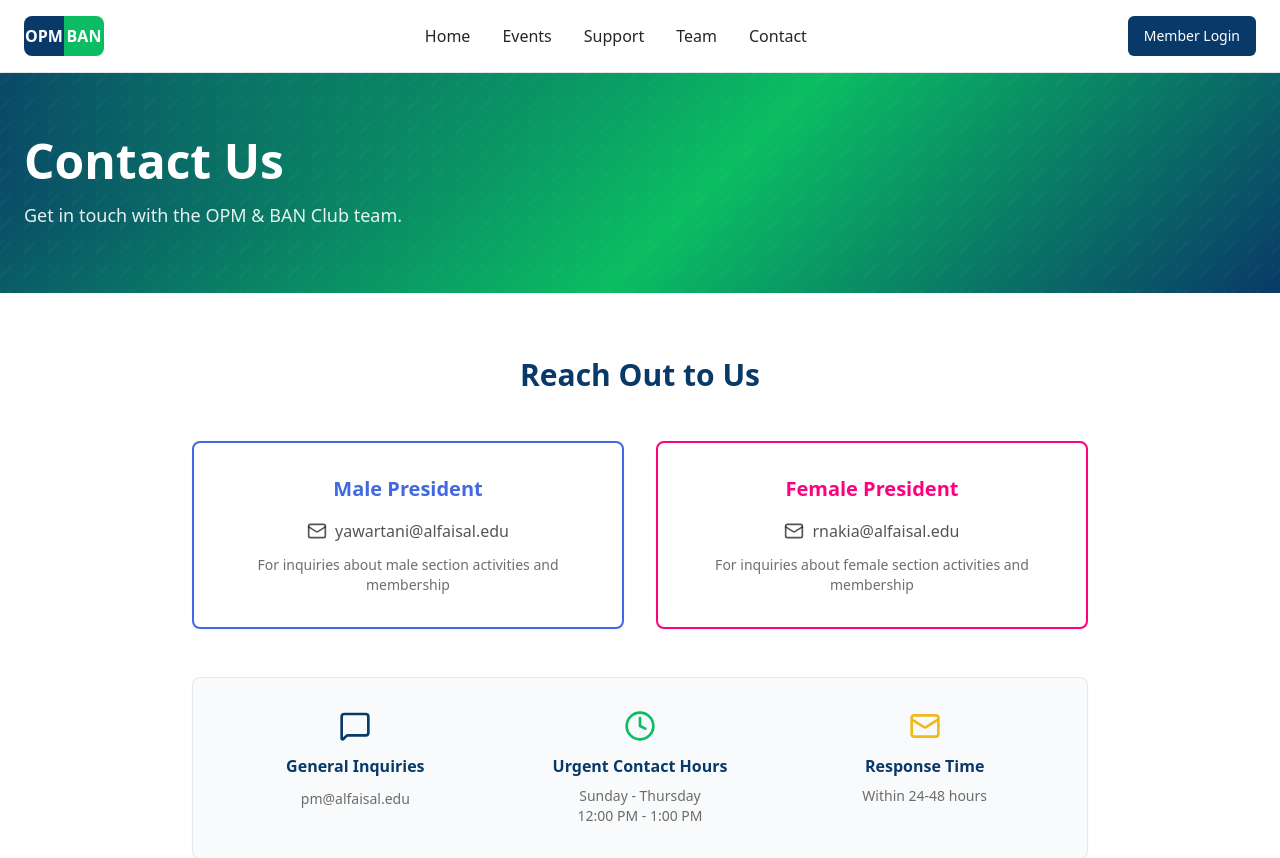
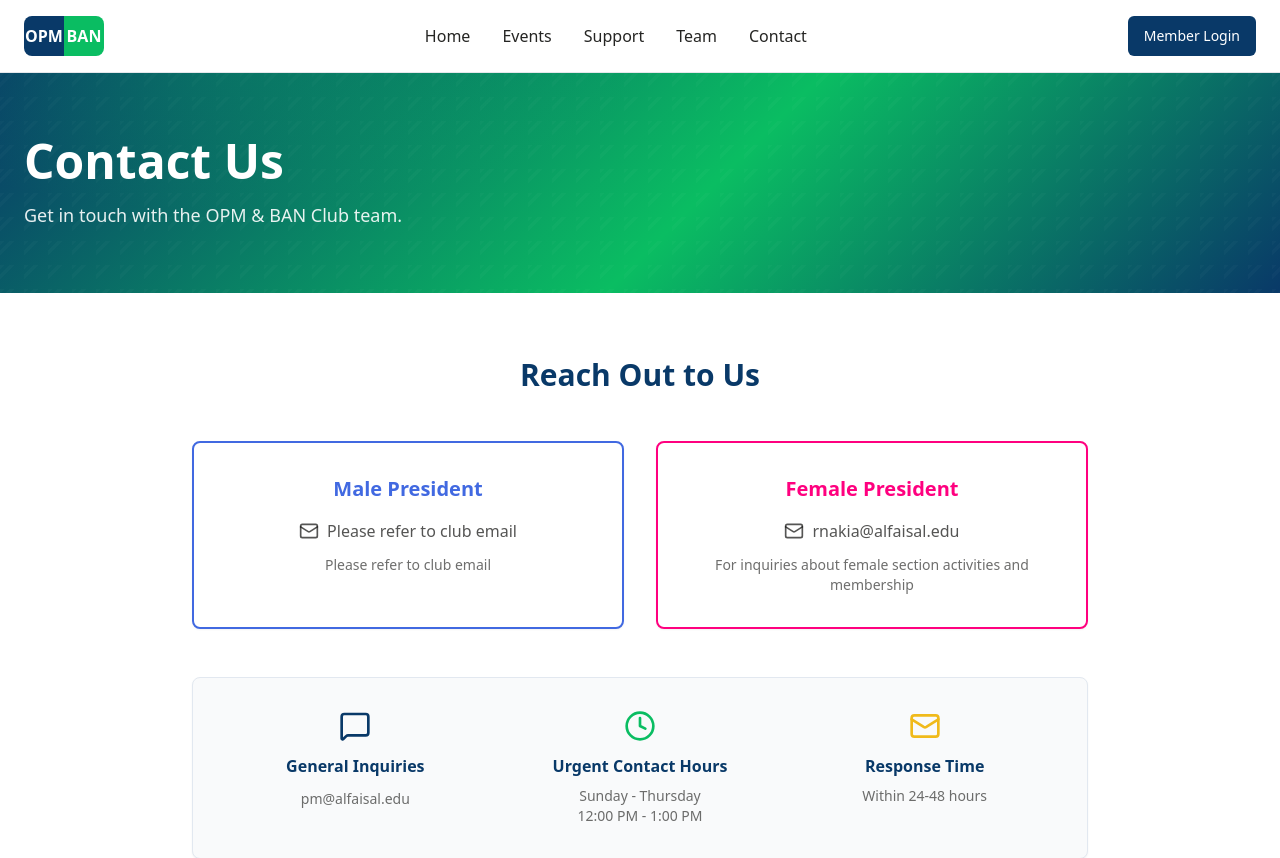
Before and after one commit to YKAwarta/opmbansite, a Next.js app: page /contact in a window 1280 px wide. Shown: the top 858 px of the page. Built offline with nearby package versions, Linux system fonts and the light colour scheme.

Commit message:
Temporary hiding of team page and emails in the contact page.

```diff
--- a/components/contact/contact-section.tsx
+++ b/components/contact/contact-section.tsx
@@ -19,11 +19,11 @@ export function ContactSection() {
                   <div className="flex items-center justify-center text-brand-olive/70">
                     <Mail className="w-5 h-5 mr-2" />
                     <a href="mailto:yawartani@alfaisal.edu" className="hover:text-brand-blue">
-                      yawartani@alfaisal.edu
+                      Please refer to club email
                     </a>
                   </div>
                   <p className="text-sm text-brand-olive/60">
-                    For inquiries about male section activities and membership
+                    Please refer to club email
                   </p>
                 </div>
               </div>
--- a/components/layout/navigation.tsx
+++ b/components/layout/navigation.tsx
@@ -35,7 +35,7 @@ export function Navigation() {
             <Link href="/support" className="text-brand-olive/90 hover:text-brand-azure transition">
               Support
             </Link>
-            <Link href="/team" className="text-brand-olive/90 hover:text-brand-azure transition">
+            <Link href="/" className="text-brand-olive/90 hover:text-brand-azure transition">
               Team
             </Link>
             <Link href="/contact" className="text-brand-olive/90 hover:text-brand-azure transition">
```
